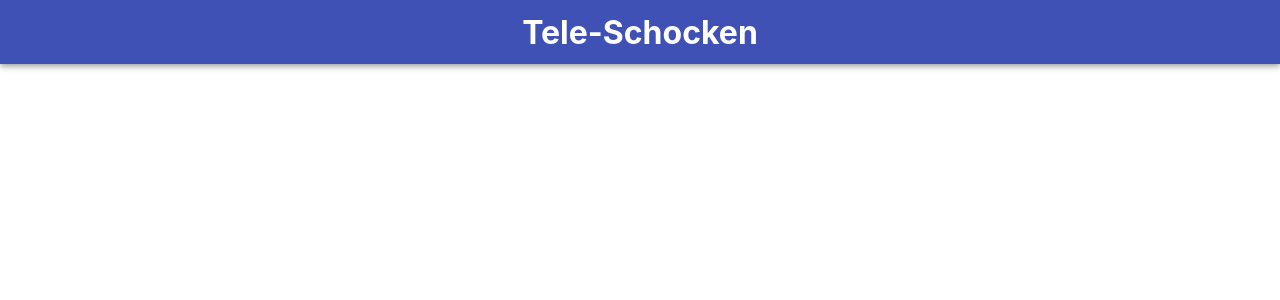
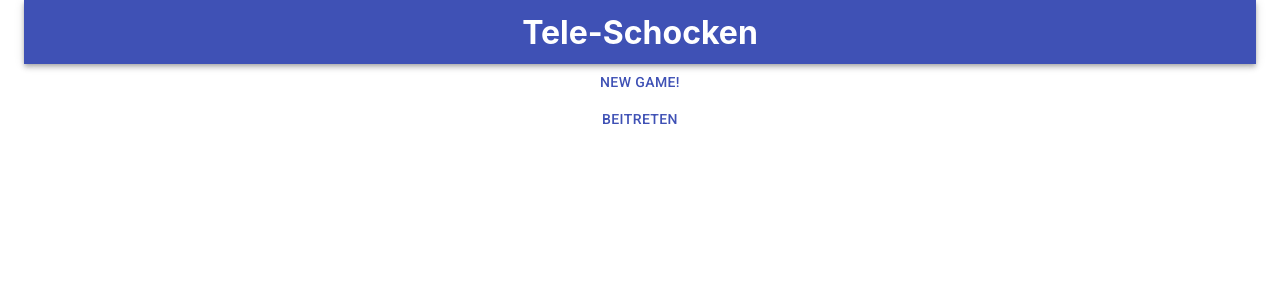
Before and after one commit to Skill3t/Tele-Schocken, a React (Create React App) app in the folder frontend/tele-schocken/: page / in a window 1280 px wide. Shown: the top 300 px of the page. Built offline with nearby package versions, Linux system fonts and the light colour scheme.

Commit message:
Edit Buttons for login

```diff
--- /dev/null
+++ b/frontend/tele-schocken/src/pages/JoinComponent.css
@@ -0,0 +1,8 @@
+.join-component-button-area{
+    flex-direction: column;
+  }
+
+  .join-component-button-area-row{
+    flex-direction: row;
+    justify-content: space-between;
+  }
--- /dev/null
+++ b/frontend/tele-schocken/src/pages/JoinComponent.tsx
@@ -0,0 +1,41 @@
+import React from "react";
+import { Button, Container } from "@material-ui/core";
+import "./JoinComponent.css";
+
+interface JoinComponentState {
+  testBool: boolean;
+}
+
+interface JoinComponentProps {
+  testBool: boolean;
+}
+
+export class JoinComponent extends React.Component<JoinComponentProps, JoinComponentState> {
+
+  public constructor(props: any) {
+    super(props);
+    this.state = {
+      testBool: true
+    }
+  }
+
+  render() {
+    return (
+      <Container>
+        <Container className="join-component-button-area">
+          <Container className="join-component-button-area-row">
+            <Button color="primary">
+              New Game!
+            </Button>
+          </Container>
+          <Container className="join-component-button-area-row">
+            <Button color="primary">
+              Beitreten
+            </Button>
+          </Container>
+        </Container>
+      </Container>
+
+    );
+  }
+}
--- a/frontend/tele-schocken/src/pages/MainPage.tsx
+++ b/frontend/tele-schocken/src/pages/MainPage.tsx
@@ -1,11 +1,12 @@
 import React from "react";
 import { CreateGamePage } from "./create-game/CreateGamePage";
-import {BrowserRouter as Router, Switch, Route} from "react-router-dom";
-import { Container, AppBar, Toolbar } from "@material-ui/core";
+import { BrowserRouter as Router, Switch, Route } from "react-router-dom";
+import { Container, AppBar, Toolbar, Button } from "@material-ui/core";
 import "./MainPage.css";
-import { PlayGamePage } from "./game/PlayGamePage";
+import { PlayGamePage } from "./play-game/PlayGamePage";
+import { JoinComponent } from "./JoinComponent";
 
-interface MainPageState{
+interface MainPageState {
 }
 
 interface MainPageProps {
@@ -13,30 +14,31 @@ interface MainPageProps {
 
 export class MainPage extends React.Component<MainPageProps, MainPageState> {
 
-  public constructor(props:any){
+  public constructor(props: any) {
     super(props);
-    this.state={
+    this.state = {
       testBool: true
     }
   }
 
 
-  render(){
-    return(
-      <div >
+  render() {
+    return (
+      <Container>
         <AppBar position="static" className="main-page-header">
           <Toolbar>
             <h1 className="main-page-header-text">Tele-Schocken</h1>
           </Toolbar>
         </AppBar>
+
         <Router>
           <Switch>
-            <Route exact path="/create" component={CreateGamePage}/>
+            <Route exact path="/create" component={CreateGamePage} />
             <Route exact path="/play" component={PlayGamePage} />
+            <Route path="" component={JoinComponent}/>
           </Switch>
         </Router>
-      </div>
-
+      </Container>
     );
   }
 }
--- a/frontend/tele-schocken/src/pages/create-game/CreateGamePage.tsx
+++ b/frontend/tele-schocken/src/pages/create-game/CreateGamePage.tsx
@@ -22,6 +22,7 @@ export class CreateGamePage extends React.Component<CreateGamePageProps, CreateG
     return(
       <Container>
         <h2>Create new Game</h2>
+        <p>Hello</p>
       </Container>
 
     );
```
Also changed, not shown: frontend/tele-schocken/src/pages/MainPage.css (line endings or trailing spaces), frontend/tele-schocken/src/pages/play-game/PlayGamePage.tsx (renamed from frontend/tele-schocken/src/pages/game/PlayGamePage.tsx).
